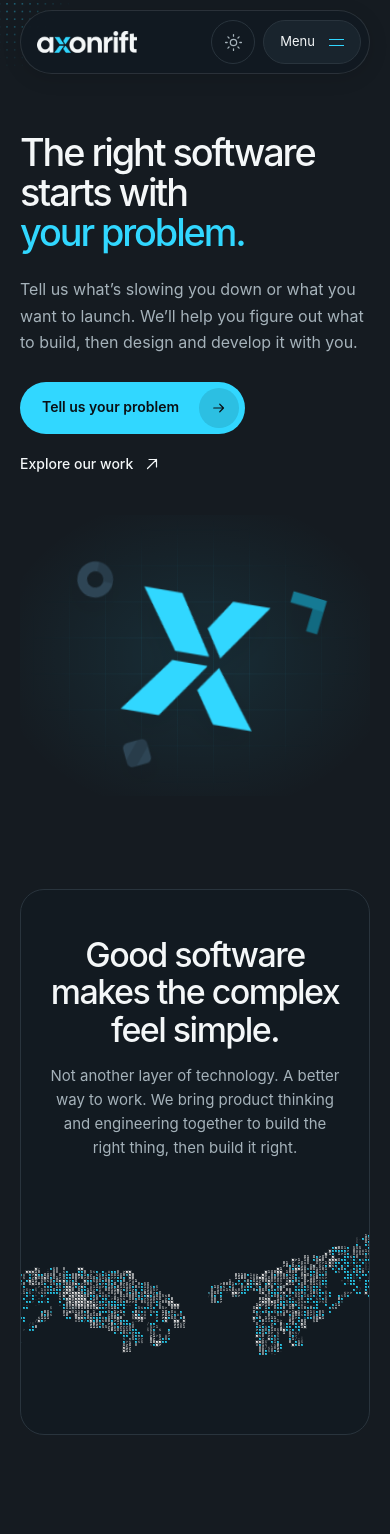
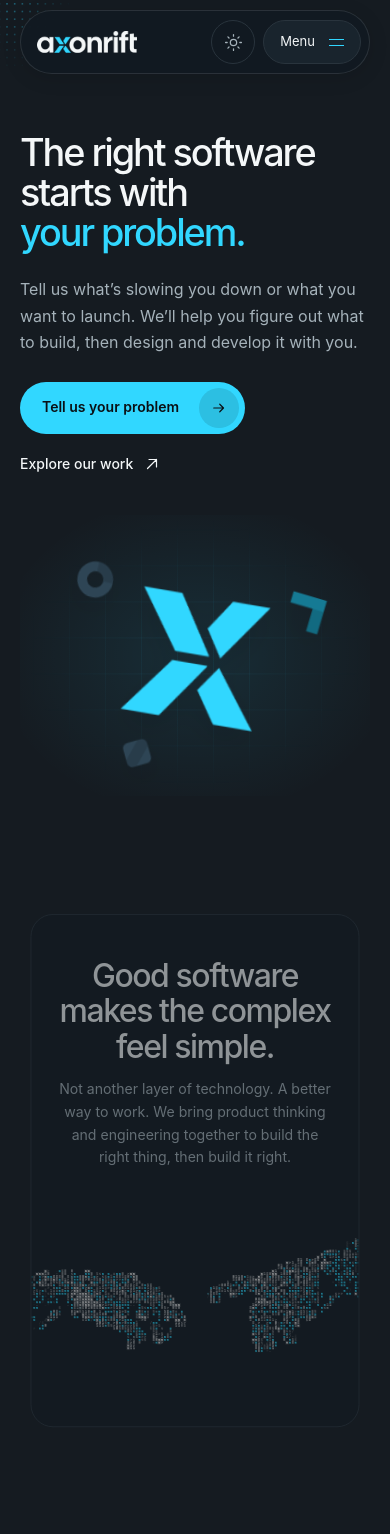
Before and after one commit to Axonrift/official-web-site, a Next.js app: page / in a window 390 px wide. Shown: the top 1534 px of the page. Built offline with nearby package versions, Linux system fonts and the light colour scheme.

Commit message:
feat: enhance hero and perspective panel animations, add scroll-triggered effects

```diff
--- a/src/app/globals.css
+++ b/src/app/globals.css
@@ -319,7 +319,12 @@ img {
   position: absolute;
   inset: 0;
   z-index: -1;
+  overflow: clip;
   pointer-events: none;
+}
+
+.hero-pattern-layer {
+  height: 100%;
 }
 
 .hero-layout {
--- a/src/app/home-enhancements.css
+++ b/src/app/home-enhancements.css
@@ -261,16 +261,20 @@
 }
 
 .point-of-view {
+  margin-top: 64px;
+  scroll-margin-top: 100px;
+}
+
+.perspective-panel {
   position: relative;
   isolation: isolate;
   min-height: 690px;
-  margin-top: 64px;
   padding-top: 76px;
-  scroll-margin-top: 100px;
   overflow: hidden;
   border: 1px solid var(--border);
   border-radius: var(--card-radius);
   background: var(--surface);
+  transform-origin: top center;
 }
 
 .perspective-copy {
@@ -1710,7 +1714,7 @@
     margin-right: 12px;
   }
 
-  .point-of-view {
+  .perspective-panel {
     min-height: 650px;
     padding-top: 60px;
   }
@@ -1981,8 +1985,11 @@
   }
 
   .point-of-view {
+    margin-top: 45px;
+  }
+
+  .perspective-panel {
     min-height: auto;
-    margin-top: 45px;
     padding-top: 46px;
   }
 
@@ -2211,10 +2218,6 @@
     margin-right: 10px;
   }
 
-  .point-of-view {
-    min-height: auto;
-  }
-
   .perspective-copy h2 {
     font-size: 34px;
   }
--- a/src/components/home/hero.tsx
+++ b/src/components/home/hero.tsx
@@ -7,6 +7,7 @@ export function Hero() {
   return (
     <section className="hero" aria-labelledby="hero-title">
       <div className="hero-pattern" aria-hidden="true">
+        <div className="hero-pattern-layer">
           <CipherReach
             patternOnly
             background="transparent"
@@ -16,6 +17,7 @@ export function Hero() {
             offsetY={0}
             look={{ dotSize: 12 }}
           />
+        </div>
       </div>
       <div className="hero-layout wrap">
         <div className="hero-copy">
--- a/src/components/home/point-of-view.tsx
+++ b/src/components/home/point-of-view.tsx
@@ -3,12 +3,13 @@ import { pointOfView } from "@/content/home";
 
 export function PointOfView() {
   return (
-    <section className="point-of-view wrap" id="about" aria-labelledby="perspective-title">
-      <div className="perspective-copy wrap" data-reveal>
+    <section className="point-of-view" id="about" aria-labelledby="perspective-title">
+      <div className="perspective-panel wrap">
+        <div className="perspective-copy wrap">
           <h2 id="perspective-title">{pointOfView.title}</h2>
           <p className="perspective-lede">{pointOfView.description}</p>
         </div>
-      <div className="hands-art" aria-hidden="true" data-reveal>
+        <div className="hands-art" aria-hidden="true">
           <CipherReach
             background="transparent"
             accent="#28CCEF"
@@ -18,6 +19,7 @@ export function PointOfView() {
             mobileOffsetY={-4}
           />
         </div>
+      </div>
     </section>
   );
 }
--- a/src/components/page-motion.tsx
+++ b/src/components/page-motion.tsx
@@ -138,6 +138,43 @@ export function PageMotion({ children }: { children: ReactNode }) {
               );
           }
 
+          const heroPattern = hero?.querySelector<HTMLElement>(".hero-pattern-layer");
+          if (hero && heroPattern) {
+            gsap.to(heroPattern, {
+              yPercent: wide ? 30 : 22,
+              opacity: 0.35,
+              ease: "none",
+              scrollTrigger: {
+                trigger: hero,
+                start: "top top",
+                end: "bottom top",
+                scrub: true,
+              },
+            });
+          }
+
+          const perspective = container.querySelector<HTMLElement>("#about");
+          const perspectivePanel =
+            perspective?.querySelector<HTMLElement>(".perspective-panel");
+          if (perspective && perspectivePanel) {
+            gsap.fromTo(
+              perspectivePanel,
+              { scale: wide ? 0.85 : 0.94, y: wide ? 60 : 25, opacity: 0.55 },
+              {
+                scale: 1,
+                y: 0,
+                opacity: 1,
+                ease: "none",
+                scrollTrigger: {
+                  trigger: perspective,
+                  start: "top 90%",
+                  end: "top 25%",
+                  scrub: 1.2,
+                },
+              },
+            );
+          }
+
           const reveals = new Map<HTMLElement, gsap.core.Tween>();
           container
             .querySelectorAll<HTMLElement>("[data-reveal]")
@@ -223,6 +260,11 @@ export function PageMotion({ children }: { children: ReactNode }) {
           return () => {
             active = false;
             disableSmoothWheel?.();
+            // A media change can interrupt a scrub before it reaches its resting styles.
+            heroPattern?.style.removeProperty("transform");
+            heroPattern?.style.removeProperty("opacity");
+            perspectivePanel?.style.removeProperty("transform");
+            perspectivePanel?.style.removeProperty("opacity");
             container.removeEventListener("focusin", revealFocusedContent);
             window.removeEventListener("hashchange", revealHashTarget);
           };
```
Lines whose indentation alone changed are shown as unchanged.
